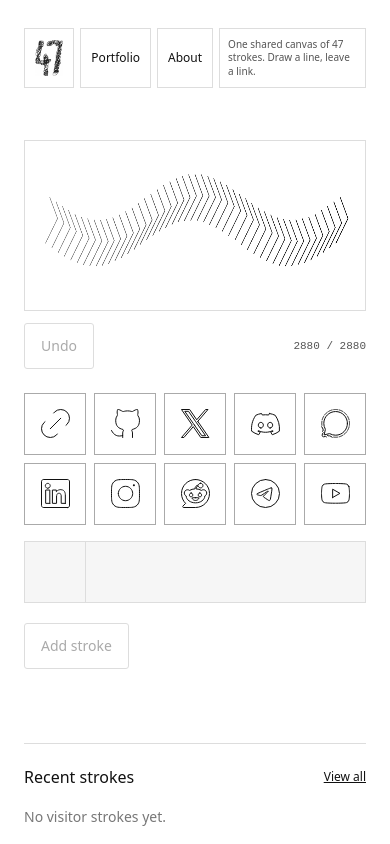
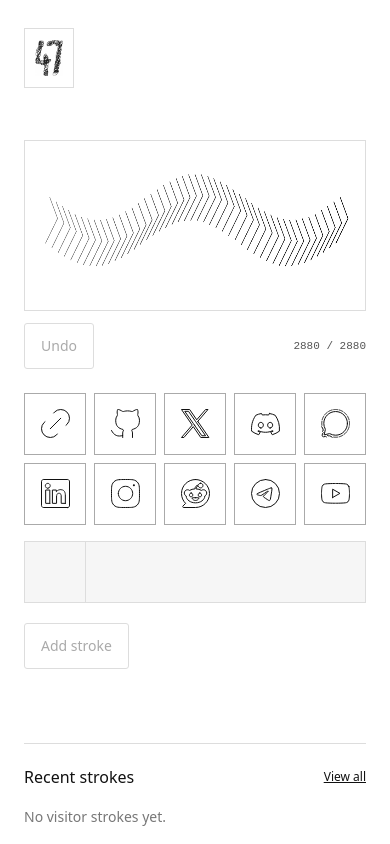
Before and after one commit to flcrom/47-strokes, a React (Vite) app: page / in a window 390 px wide. Shown: the top 844 px of the page. Built offline with nearby package versions, Linux system fonts and the light colour scheme.

Commit message:
Remove Portfolio, About and description from header

```diff
--- a/src/App.tsx
+++ b/src/App.tsx
@@ -324,11 +324,6 @@ function CanvasApp() {
       <div className="project minimalcanvas">
         <header className="pageheader">
           <h1 className="headbox logobox"><img src="/logo.png" alt="47 strokes" width="725" height="920" /></h1>
-          <nav className="headnav" aria-label="Site">
-            <a className="headbox" href="https://flcrom.dev" target="_blank" rel="noopener noreferrer">Portfolio</a>
-            <a className="headbox" href="#about" onClick={(e) => { e.preventDefault(); const d = document.getElementById("about") as HTMLDetailsElement | null; if (d) { d.open = true; d.scrollIntoView({ behavior: "smooth", block: "start" }); } }}>About</a>
-          </nav>
-          <p className="headbox sitenote"><span className="notefull">One shared canvas of 47 strokes. Draw a line and leave a link; a new stroke pushes the oldest one off. The canvas rests five minutes between strokes.</span><span className="noteshort">One shared canvas of 47 strokes. Draw a line, leave a link.</span></p>
         </header>
         <p className="canvasavailability" role="status">{sharedMode && loaded && !writesEnabled ? "Submissions are not open yet." : ""}</p>
         <div className="canvasframe">
--- a/src/style.css
+++ b/src/style.css
@@ -388,24 +388,13 @@ a {
 }
 .pageheader { --h: 76px; --gap: 12px; display: flex; align-items: stretch; gap: var(--gap); margin-bottom: 22px; }
 .pageheader .headbox { box-sizing: border-box; height: var(--h); border: 1px solid #ddd; margin: 0; padding: 0 18px; display: flex; align-items: center; justify-content: center; flex: none; color: #111; text-decoration: none; font-size: 14px; background: #fff; }
-.pageheader .headnav { display: contents; }
-.pageheader a.headbox:hover, .pageheader a.headbox:focus-visible { border-color: #111; }
 .pageheader .logobox { padding: 0 18px; width: auto; }
 .pageheader .logobox img { display: block; height: 44px; width: auto; }
-.pageheader .sitenote { flex: 1; min-width: 0; justify-content: flex-start; padding: 0 16px; font-size: 12px; line-height: 1.5; color: #555; text-align: left; }
-.sitenote .noteshort { display: none; }
 @media (max-width: 640px) {
   .pageheader { --h: 60px; --gap: 6px; }
   .pageheader .headbox { padding: 0 10px; font-size: 12px; }
   .pageheader .logobox { padding: 0 10px; width: auto; }
   .pageheader .logobox img { height: 36px; }
-  .pageheader .sitenote { padding: 0 8px; font-size: 10px; line-height: 1.35; }
-  .sitenote .notefull { display: none; }
-  .sitenote .noteshort { display: inline; }
-}
-@media (max-width: 350px) {
-  .pageheader .headbox { padding: 0 7px; font-size: 11px; }
-  .pageheader .sitenote { font-size: 9px; padding: 0 6px; }
 }
 .pageheader p {
   margin: 0 0 30px;
```
